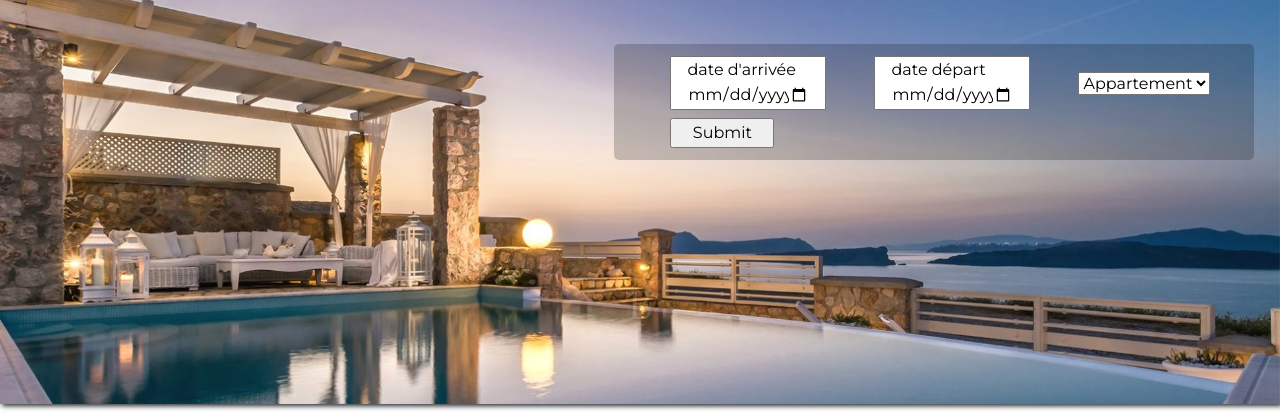
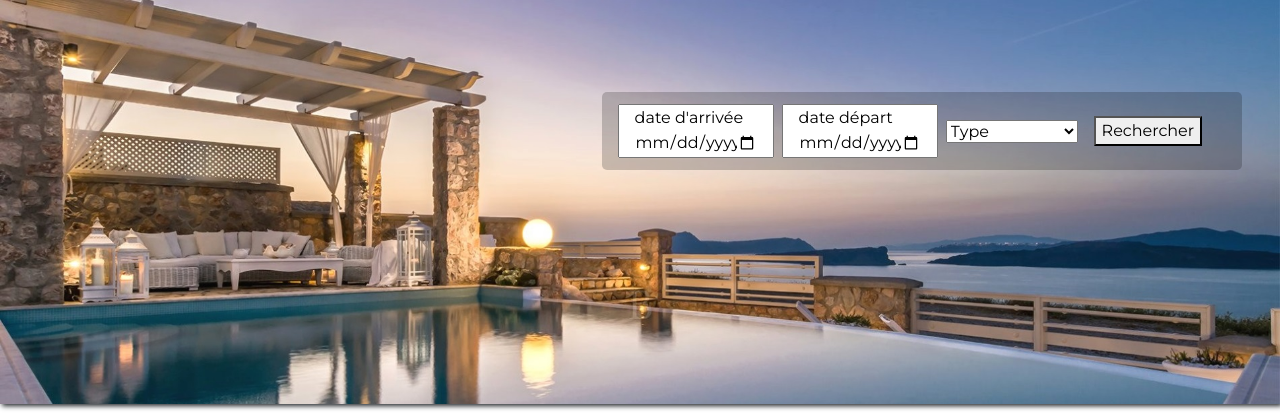
Before and after one commit to DjamilaC/site_perso, a PHP site: page /site_perso/site_perso_php_procedural/index.php in a window 1280 px wide. Shown: the part 100-513 px from the top of the page. Run offline with PHP 8.4, Linux system fonts and the light colour scheme; data that the repository does not hold is empty; some libraries are stand-ins or nearby versions.

Commit message:
site_perso

```diff
--- a/site_perso_php_procedural/include/css/style.css
+++ b/site_perso_php_procedural/include/css/style.css
@@ -35,9 +35,9 @@ body{
   border-radius: 5px;
   display: flex;
   justify-content: space-around;
-  top: 12%;
-  right: 2%;
-  width: 50%;
+  top: 18%;
+  right: 3%;
+  width: 60%;
   padding: .5rem;
   margin: 0;
 }
--- a/site_perso_php_procedural/index.php
+++ b/site_perso_php_procedural/index.php
@@ -3,8 +3,6 @@ require_once("include/init.php");
 extract($_GET);
 extract($_POST);
 require_once("include/header.php");
-
-
 
 
 ?>
@@ -17,11 +15,12 @@ require_once("include/header.php");
                 <div class="row">
 
                     <img class="image_header col-md-12" src="images/image_header_R.jpg" alt="">
-                    <div class="col-md-6 mt-5 ml-5 search">
+                    <div class="col-md-6 mt-5 ml-2 search">
                         <form class="form-inline recherche" action="recherche_location.php" method="post">
-                            <input class="col-md-3 offset-md-1 mt-1 ml-5 mb-1 dateclass placeholderclass" type="date" placeholder="date d'arrivée" onClick="$(this).removeClass('placeholderclass')">
-                            <input class="col-md-3 offset-md-1 mt-1 ml-5 mb-1 dateclass placeholderclass" type="date" placeholder="date départ" onClick="$(this).removeClass('placeholderclass')">
-                            <select class="ml-5" name="loc_type" id="loc_type">
+                            <input class="col-md-3 offset-md-1 mt-1 ml-2 mb-1 dateclass placeholderclass" type="date" placeholder="date d'arrivée" onClick="$(this).removeClass('placeholderclass')">
+                            <input class="col-md-3 offset-md-1 mt-1 ml-2 mb-1 dateclass placeholderclass" type="date" placeholder="date départ" onClick="$(this).removeClass('placeholderclass')">
+                            <select class="ml-2" name="loc_type" id="loc_type">
+                                <option value="appartement">Type</option>
                                 <option value="appartement">Appartement</option>
                                                         <!-- <?php if($loc_type == 'appartement') echo 'selected'; ?> -->
                                 <option value="villa">Villa</option>
@@ -30,7 +29,7 @@ require_once("include/header.php");
                                                         <!-- <?php if($loc_type == 'camping') echo 'selected'; ?> -->
                             </select>
 
-                            <input class="col-md-2 offset-md-1 ml-5 mt-1 mb-1" type="submit" placeholder="Rechercher">
+                            <button class="ml-3" type="submit">Rechercher</button>
 
 
 
```
Also changed, not shown: site_perso_php_procedural/recherche_location.php (+10 -0 lines).
